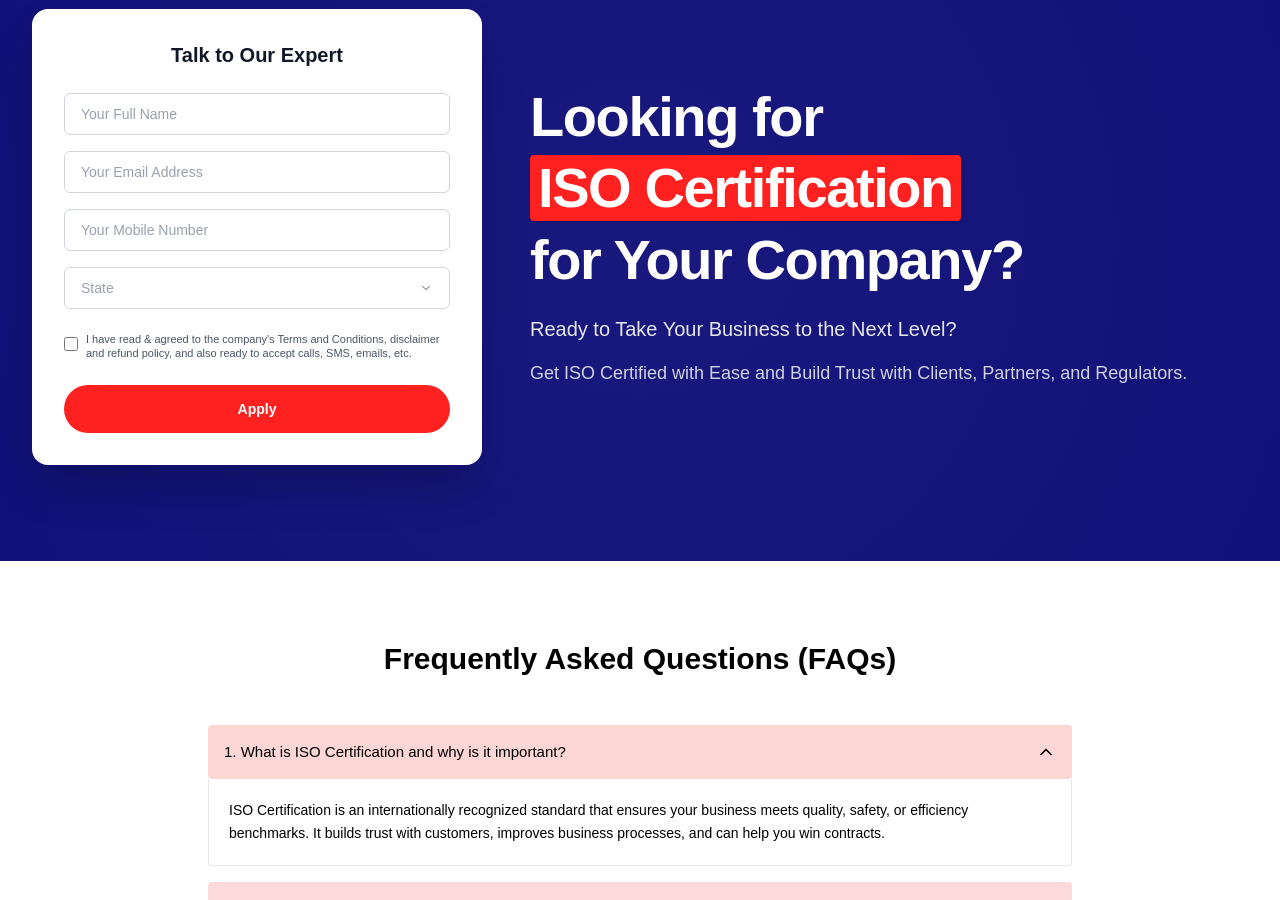
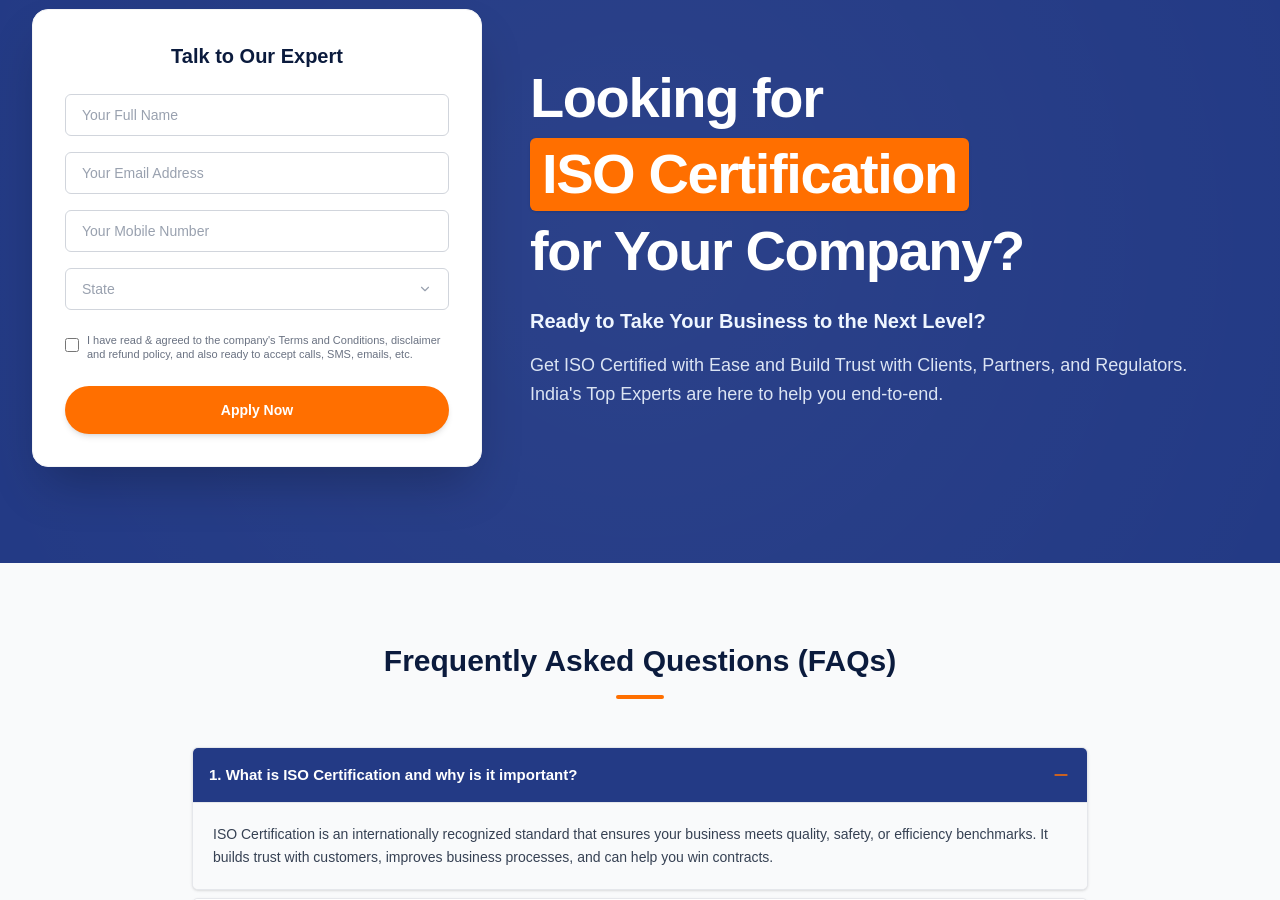
Before and after one commit to vynex-trade/IndoFilings, a Next.js app: page /iso-certification in a window 1280 px wide. Shown: the part 160-1060 px from the top of the page. Built offline with nearby package versions, Linux system fonts and the light colour scheme.

Commit message:
colors  update iso file

```diff
--- a/app/iso-certification/page.tsx
+++ b/app/iso-certification/page.tsx
@@ -1,7 +1,7 @@
 "use client";
 
 import { useState, useRef, useEffect } from "react";
-import { FiChevronDown, FiChevronUp } from "react-icons/fi";
+import { FiChevronDown, FiChevronUp, FiPlus, FiMinus } from "react-icons/fi";
 
 const INDIAN_STATES = [
   "Andhra Pradesh", "Arunachal Pradesh", "Assam", "Bihar", "Chhattisgarh",
@@ -138,16 +138,14 @@ export default function IsoCertificationPage() {
   };
 
   return (
-    <div className="min-h-screen bg-white">
+    <div className="min-h-screen bg-white font-sans text-gray-800">
       {/*
         HERO SECTION
-        Dark background matching screenshot 1
       */}
       <section
-        className="relative w-full py-16 md:py-24 px-4 sm:px-6 lg:px-8 bg-[#111179]"
+        className="relative w-full py-16 md:py-24 px-4 sm:px-6 lg:px-8 bg-[#233a85]"
         style={{
-          // Subtle background pattern to mimic the texture in your screenshot
-          backgroundImage: 'radial-gradient(circle at center, rgba(255,255,255,0.03) 0%, transparent 100%)',
+          backgroundImage: 'radial-gradient(circle at center, rgba(255,255,255,0.04) 0%, transparent 100%)',
         }}
       >
         <div className="max-w-7xl mx-auto flex flex-col-reverse md:flex-row items-center justify-between gap-12">
@@ -157,9 +155,9 @@ export default function IsoCertificationPage() {
             <form
               onSubmit={handleSubmit}
               noValidate
-              className="bg-white rounded-2xl p-6 sm:p-8 flex flex-col gap-4 shadow-2xl"
+              className="bg-white rounded-2xl p-6 sm:p-8 flex flex-col gap-4 shadow-2xl border border-gray-100"
             >
-              <h2 className="text-xl font-bold text-gray-900 text-center mb-2">
+              <h2 className="text-xl font-bold text-[#0b1b3d] text-center mb-2">
                 Talk to Our Expert
               </h2>
 
@@ -170,9 +168,9 @@ export default function IsoCertificationPage() {
                   placeholder="Your Full Name"
                   value={formData.fullName}
                   onChange={handleChange}
-                  className="w-full border border-gray-300 rounded-md px-4 py-2.5 text-sm outline-none focus:border-red-500 transition-colors placeholder:text-gray-400"
+                  className="w-full border border-gray-300 rounded-md px-4 py-2.5 text-sm outline-none focus:border-[#233a85] transition-colors placeholder:text-gray-400"
                 />
-                {errors.fullName && <span className="text-[11px] text-red-600 px-1">{errors.fullName}</span>}
+                {errors.fullName && <span className="text-[11px] text-red-500 px-1">{errors.fullName}</span>}
               </div>
 
               <div className="flex flex-col gap-1">
@@ -182,9 +180,9 @@ export default function IsoCertificationPage() {
                   placeholder="Your Email Address"
                   value={formData.email}
                   onChange={handleChange}
-                  className="w-full border border-gray-300 rounded-md px-4 py-2.5 text-sm outline-none focus:border-red-500 transition-colors placeholder:text-gray-400"
+                  className="w-full border border-gray-300 rounded-md px-4 py-2.5 text-sm outline-none focus:border-[#233a85] transition-colors placeholder:text-gray-400"
                 />
-                {errors.email && <span className="text-[11px] text-red-600 px-1">{errors.email}</span>}
+                {errors.email && <span className="text-[11px] text-red-500 px-1">{errors.email}</span>}
               </div>
 
               <div className="flex flex-col gap-1">
@@ -195,33 +193,32 @@ export default function IsoCertificationPage() {
                   value={formData.mobile}
                   onChange={handleChange}
                   maxLength={10}
-                  className="w-full border border-gray-300 rounded-md px-4 py-2.5 text-sm outline-none focus:border-red-500 transition-colors placeholder:text-gray-400"
+                  className="w-full border border-gray-300 rounded-md px-4 py-2.5 text-sm outline-none focus:border-[#233a85] transition-colors placeholder:text-gray-400"
                 />
-                {errors.mobile && <span className="text-[11px] text-red-600 px-1">{errors.mobile}</span>}
+                {errors.mobile && <span className="text-[11px] text-red-500 px-1">{errors.mobile}</span>}
               </div>
 
-              {/* State Dropdown (Refined to match screenshot) */}
+              {/* State Dropdown */}
               <div className="flex flex-col gap-1 relative" ref={dropdownRef}>
                 <button
                   type="button"
                   onClick={() => setStateOpen(!stateOpen)}
-                  className={`w-full flex items-center justify-between border rounded-md px-4 py-2.5 text-sm outline-none transition-colors bg-white ${
-                    stateOpen ? "border-red-500" : "border-gray-300"
+                  className={`w-full flex items-center justify-between border rounded-md px-4 py-2.5 text-sm outline-none transition-colors bg-white ${stateOpen ? "border-[#233a85]" : "border-gray-300"
                     } ${formData.state ? "text-gray-900" : "text-gray-400"}`}
                 >
                   <span className="truncate">{formData.state || "State"}</span>
-                  <FiChevronDown className={`transition-transform duration-200 ${stateOpen ? "rotate-180" : ""}`} />
+                  <FiChevronDown className={`transition-transform duration-200 ${stateOpen ? "rotate-180 text-[#233a85]" : ""}`} />
                 </button>
 
                 {stateOpen && (
-                  <div className="absolute top-full left-0 right-0 mt-1 bg-white border border-gray-200 rounded-md shadow-lg z-50 overflow-hidden">
+                  <div className="absolute top-full left-0 right-0 mt-1 bg-white border border-gray-200 rounded-md shadow-xl z-50 overflow-hidden">
                     <div className="p-2 border-b border-gray-100">
                       <input
                         type="text"
-                        placeholder="Search..."
+                        placeholder="Search state..."
                         value={searchTerm}
                         onChange={(e) => setSearchTerm(e.target.value)}
-                        className="w-full border border-gray-200 rounded px-3 py-1.5 text-sm outline-none focus:border-red-400"
+                        className="w-full border border-gray-200 rounded px-3 py-1.5 text-sm outline-none focus:border-[#233a85]"
                         autoFocus
                       />
                     </div>
@@ -231,7 +228,7 @@ export default function IsoCertificationPage() {
                           <button
                             type="button"
                             onClick={() => handleStateSelect(s)}
-                            className="w-full text-left px-4 py-2 text-sm text-gray-700 hover:bg-red-50 hover:text-red-600"
+                            className="w-full text-left px-4 py-2 text-sm text-gray-700 hover:bg-blue-50 hover:text-[#233a85]"
                           >
                             {s}
                           </button>
@@ -243,7 +240,7 @@ export default function IsoCertificationPage() {
                     </ul>
                   </div>
                 )}
-                {errors.state && <span className="text-[11px] text-red-600 px-1">{errors.state}</span>}
+                {errors.state && <span className="text-[11px] text-red-500 px-1">{errors.state}</span>}
               </div>
 
               <div className="flex items-start gap-2 mt-2">
@@ -252,41 +249,40 @@ export default function IsoCertificationPage() {
                   name="agreed"
                   checked={formData.agreed}
                   onChange={handleChange}
-                  className="mt-1 shrink-0 accent-red-600 w-3.5 h-3.5 cursor-pointer"
+                  className="mt-1 shrink-0 accent-[#233a85] w-3.5 h-3.5 cursor-pointer"
                 />
-                <span className="text-[11px] leading-tight text-gray-600">
+                <span className="text-[11px] leading-tight text-gray-500">
                   I have read & agreed to the company's Terms and Conditions, disclaimer and refund policy, and also ready to accept calls, SMS, emails, etc.
                 </span>
               </div>
-              {errors.agreed && <span className="text-[11px] text-red-600 -mt-2 px-1">{errors.agreed}</span>}
+              {errors.agreed && <span className="text-[11px] text-red-500 -mt-2 px-1">{errors.agreed}</span>}
 
               <button
                 type="submit"
                 disabled={submitting}
-                className="mt-2 w-full bg-[#ff2020] hover:bg-[#e61a1a] text-white font-bold py-3.5 rounded-full text-sm transition-colors disabled:opacity-70 disabled:cursor-not-allowed"
+                className="mt-2 w-full bg-[#ff6f00] hover:bg-[#e66400] text-white font-bold py-3.5 rounded-full text-sm transition-colors shadow-md disabled:opacity-70 disabled:cursor-not-allowed"
               >
-                {submitting ? "Applying..." : "Apply"}
+                {submitting ? "Applying..." : "Apply Now"}
               </button>
             </form>
           </div>
 
           {/* RIGHT: Hero Text */}
           <div className="flex-1 text-white">
-            <h1 className="text-4xl md:text-[56px] font-bold leading-[1.1] tracking-tight mb-6">
-              Looking for <br className="hidden md:block"/>
-              {/* Highlighted text matching the image */}
-              <span className="bg-[#ff2020] text-white px-2 py-0.5 inline-block mt-2 mb-2 rounded-sm shadow-sm">
+            <h1 className="text-4xl md:text-[56px] font-bold leading-[1.15] tracking-tight mb-6">
+              Looking for <br className="hidden md:block" />
+              <span className="bg-[#ff6f00] text-white px-3 py-1 inline-block mt-2 mb-2 rounded-md shadow-sm">
                 ISO Certification
-              </span><br/>
+              </span><br />
               for Your Company?
             </h1>
 
-            <div className="space-y-4 text-gray-200">
-              <p className="text-lg md:text-xl font-medium">
+            <div className="space-y-4 text-blue-50">
+              <p className="text-lg md:text-xl font-semibold">
                 Ready to Take Your Business to the Next Level?
               </p>
               <p className="text-base md:text-lg opacity-90 max-w-2xl leading-relaxed">
-                Get ISO Certified with Ease and Build Trust with Clients, Partners, and Regulators.
+                Get ISO Certified with Ease and Build Trust with Clients, Partners, and Regulators. India's Top Experts are here to help you end-to-end.
               </p>
             </div>
           </div>
@@ -296,43 +292,45 @@ export default function IsoCertificationPage() {
 
       {/*
         FAQ SECTION
-        White background, pink/red headers
       */}
-      <section className="py-20 px-4 max-w-4xl mx-auto">
-        <h2 className="text-2xl md:text-3xl font-bold text-center text-black mb-12">
+      <section className="py-20 px-4 bg-gray-50">
+        <div className="max-w-4xl mx-auto">
+          <div className="text-center mb-12">
+            <h2 className="text-3xl font-extrabold text-[#0b1b3d] mb-4">
               Frequently Asked Questions (FAQs)
             </h2>
+            <div className="w-12 h-1 bg-[#ff6f00] mx-auto rounded-full"></div>
+          </div>
 
-        <div className="space-y-4">
+          <div className="space-y-2">
             {FAQ_DATA.map((faq, index) => (
-            <div key={index} className="w-full flex flex-col">
+              <div key={index} className="w-full flex flex-col bg-white border border-gray-200 rounded-md overflow-hidden shadow-sm">
                 <button
                   onClick={() => toggleFaq(index)}
-                // This light pink color closely matches screenshot 2
-                className={`w-full flex items-center justify-between text-left p-4 rounded-sm transition-colors ${
-                  openFaqIndex === index ? "bg-[#fcd5d5]" : "bg-[#fddada] hover:bg-[#facaca]"
+                  className={`w-full flex items-center justify-between text-left p-4 transition-colors ${openFaqIndex === index ? "bg-[#233a85] text-white" : "bg-white hover:bg-gray-50 text-[#0b1b3d]"
                     }`}
                 >
-                <span className="font-medium text-[15px] text-black pr-8">
+                  <span className="font-bold text-[15px] pr-8">
                     {faq.question}
                   </span>
                   {openFaqIndex === index ? (
-                  <FiChevronUp className="w-5 h-5 text-black shrink-0" />
+                    <FiMinus className="w-5 h-5 text-[#ff6f00] shrink-0" />
                   ) : (
-                  <FiChevronDown className="w-5 h-5 text-black shrink-0" />
+                    <FiPlus className="w-5 h-5 text-[#233a85] shrink-0" />
                   )}
                 </button>
 
                 {/* Expandable Content */}
                 {openFaqIndex === index && (
-                <div className="bg-white border border-gray-200 border-t-0 p-5 rounded-b-sm">
-                  <div className="text-sm text-black leading-relaxed whitespace-pre-wrap">
+                  <div className="bg-gray-50 border-t border-gray-200 p-5">
+                    <div className="text-sm text-gray-700 leading-relaxed whitespace-pre-wrap">
                       {faq.answer}
                     </div>
                   </div>
                 )}
               </div>
             ))}
+          </div>
         </div>
       </section>
 
```
Lines whose indentation alone changed are shown as unchanged.
